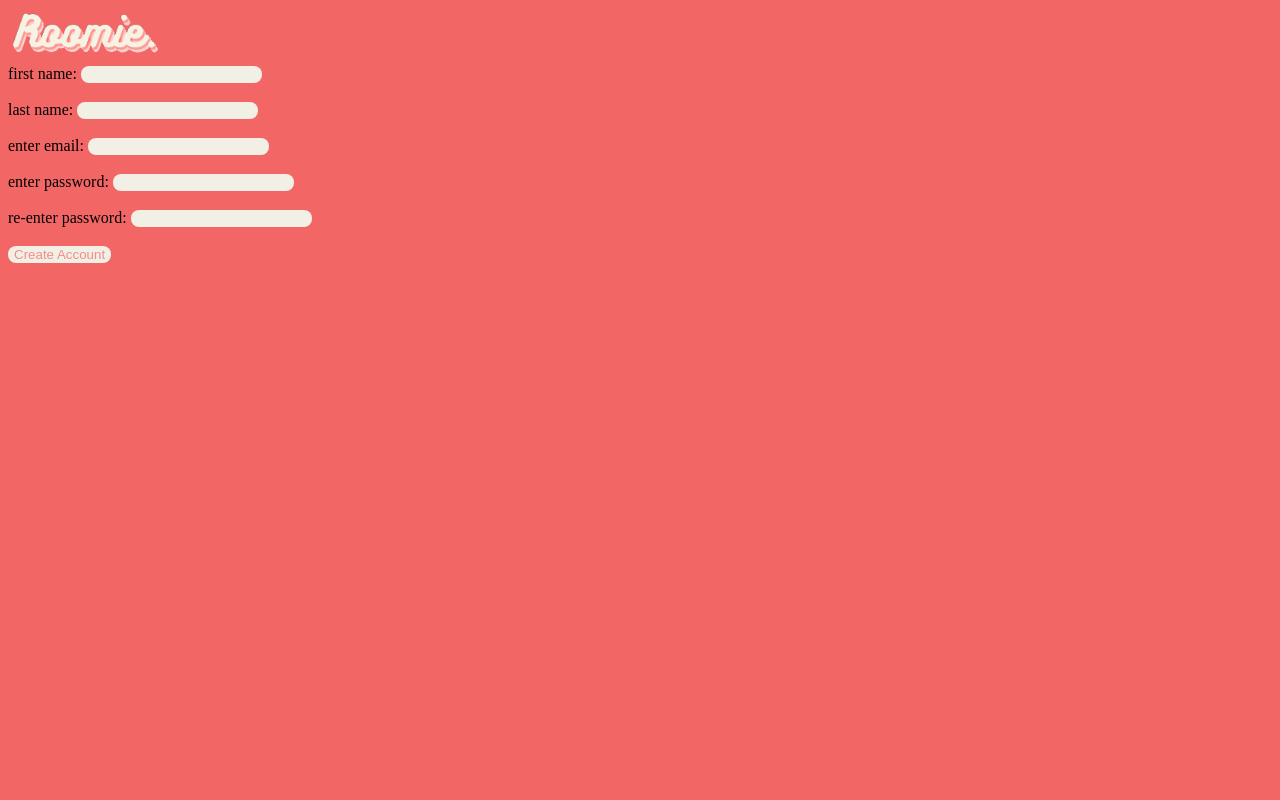
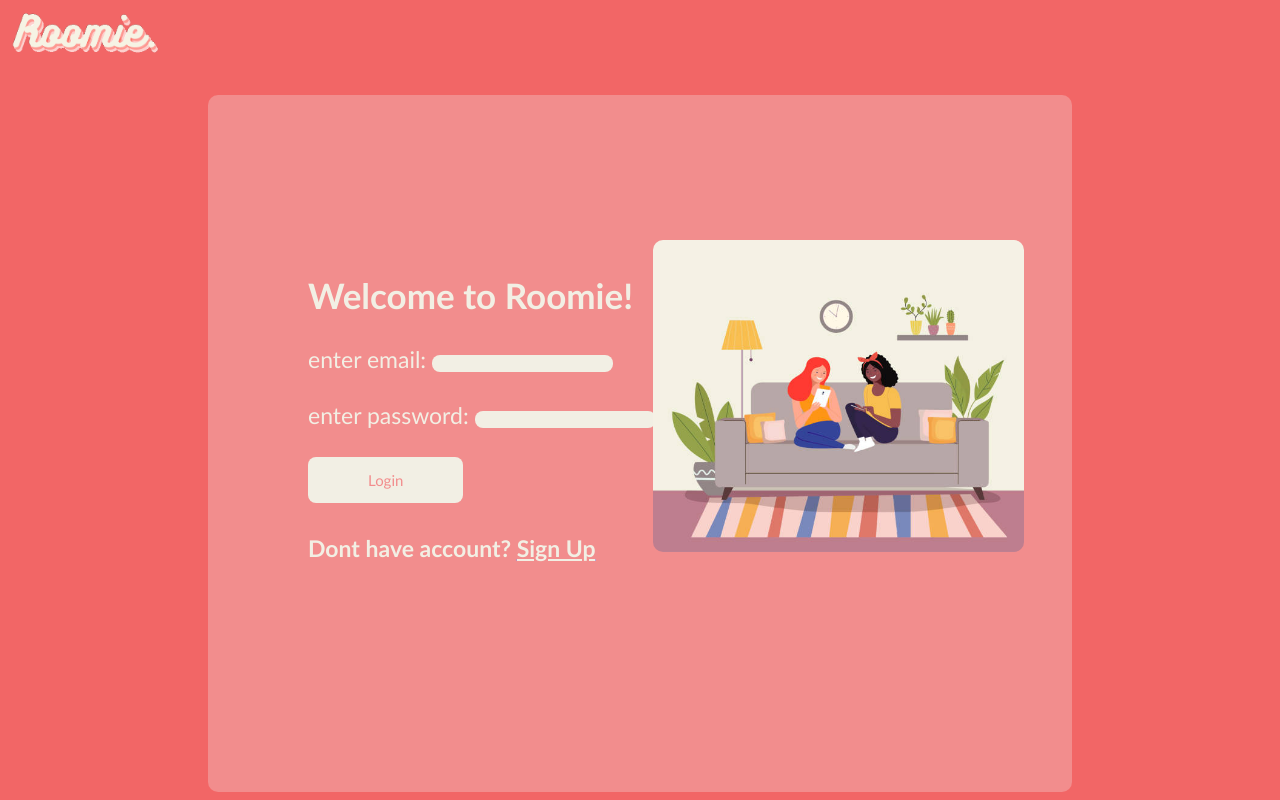
Before and after one commit to kantoniosean/Roommate-App, a React (Create React App) app: page / in a window 1280 px wide. Built offline with nearby package versions, Linux system fonts and the light colour scheme.

Commit message:
Update App.js

```diff
--- a/src/App.js
+++ b/src/App.js
@@ -7,7 +7,7 @@ import RegistrationPage from './front-end/RegistrationPage';
 
 function App() {
     return (
-     <RegistrationPage />
+     <LoginPage />
     )
 }
 
```
